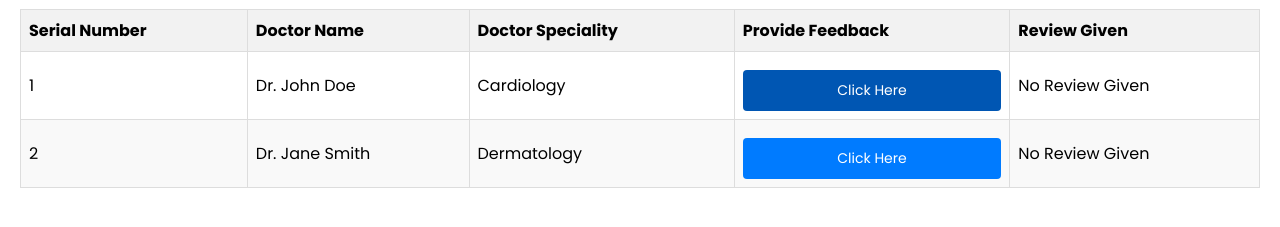
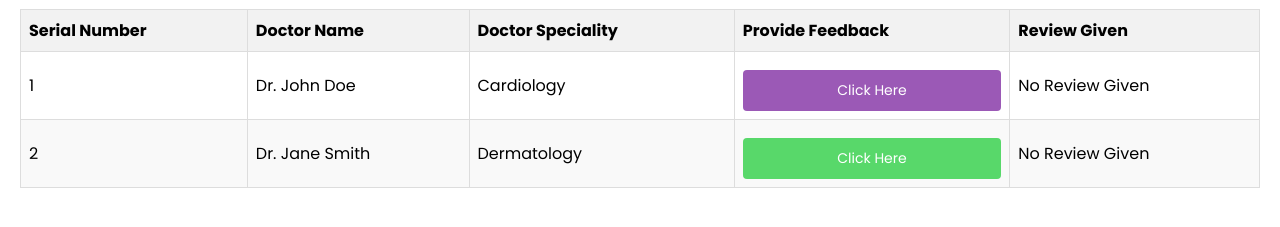
Before and after one commit to McSho/test_med_app, a React (Create React App) app: page /reviews in a window 1280 px wide. In both pictures the pointer is over the button 871 px from the left and 247 px from the top of the page. Shown: the part 157-384 px from the top of the page. Built offline with nearby package versions, Linux system fonts and the light colour scheme.

Commit message:
Styled the review form

```diff
--- a/src/Components/ReviewForm/ReviewForm.css
+++ b/src/Components/ReviewForm/ReviewForm.css
@@ -31,7 +31,7 @@ h2 {
 }
 
 .feedback-btn {
-  background-color: #007bff;
+  background-color: #58d86a;
   color: white;
   border: none;
   padding: 10px 20px;
@@ -41,7 +41,7 @@ h2 {
 }
 
 .feedback-btn:hover {
-  background-color: #0056b3;
+  background-color: #9b59b6;
 }
 
 .feedback-btn.disabled-btn {
@@ -98,7 +98,7 @@ h2 {
 .review-form button {
   width: 100%;
   padding: 10px;
-  background-color: #007bff;
+  background-color: #58d86a;
   color: white;
   border: none;
   border-radius: 4px;
@@ -106,7 +106,7 @@ h2 {
 }
 
 .review-form button:hover {
-  background-color: #0056b3;
+  background-color: #9b59b6;
 }
 
 .rating-selector {
```
